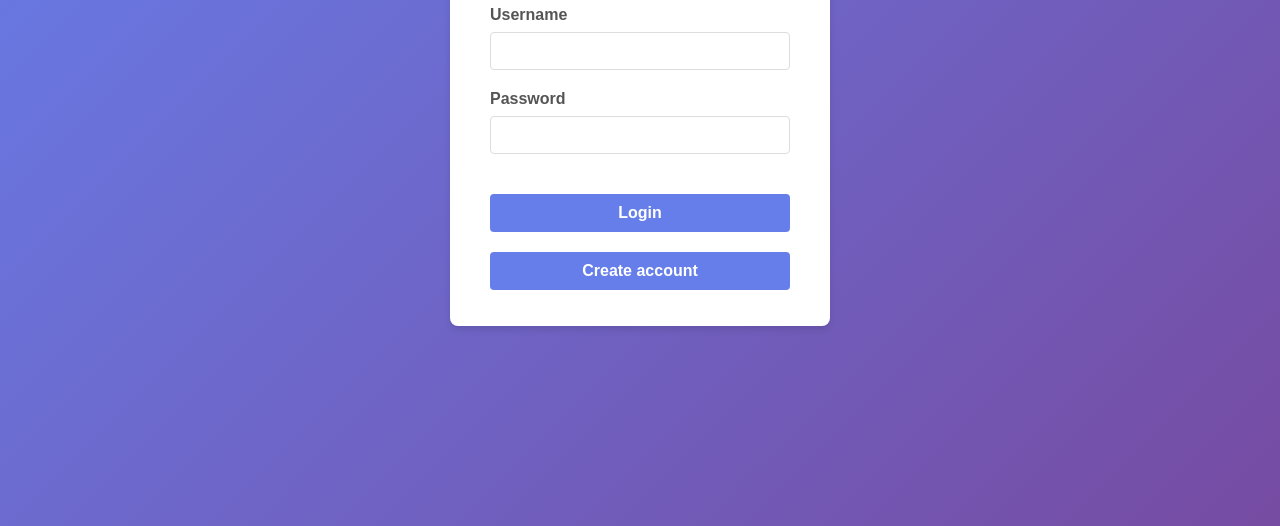
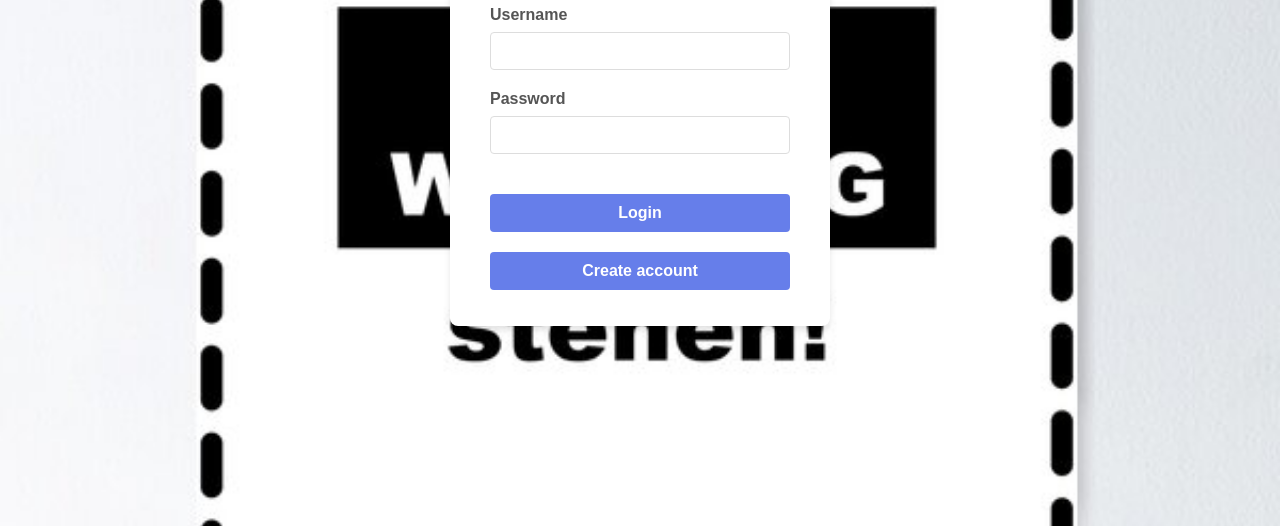
Before and after one commit to Mehmooo/WebAnwProjekt, a plain HTML site: page frontend/index.html in a window 1280 px wide. Shown: the part 274-800 px from the top of the page. Drawn offline with Linux system fonts and the light colour scheme.

Commit message:
style: Background with adds

```diff
--- a/frontend/style.css
+++ b/frontend/style.css
@@ -5,7 +5,10 @@ body {
     align-items: center;
     height: 100vh;
     margin: 0;
-    background: linear-gradient(135deg, #667eea 0%, #764ba2 100%);
+    /*background: linear-gradient(135deg, #667eea 0%, #764ba2 100%); Background: blue/purple*/
+    background-image: url("werbung.jpg");
+    background-size: cover;
+    background-position: center;
 }
 .login-container {
     background: white;
```
Also changed, not shown: frontend/werbung.jpg (added).
